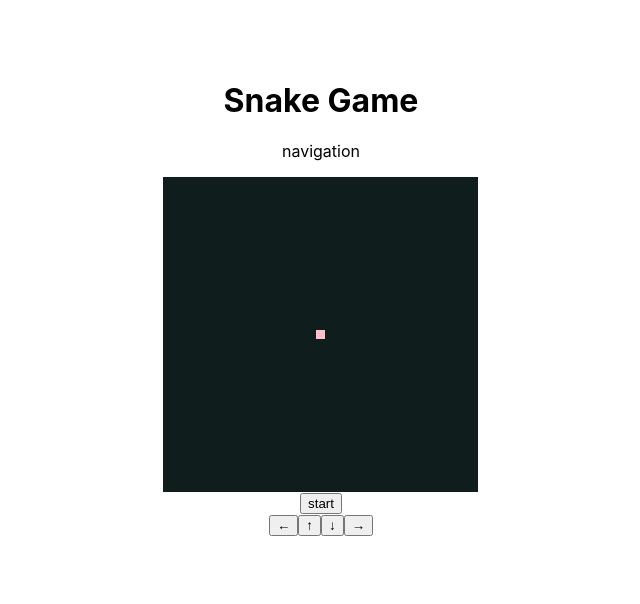
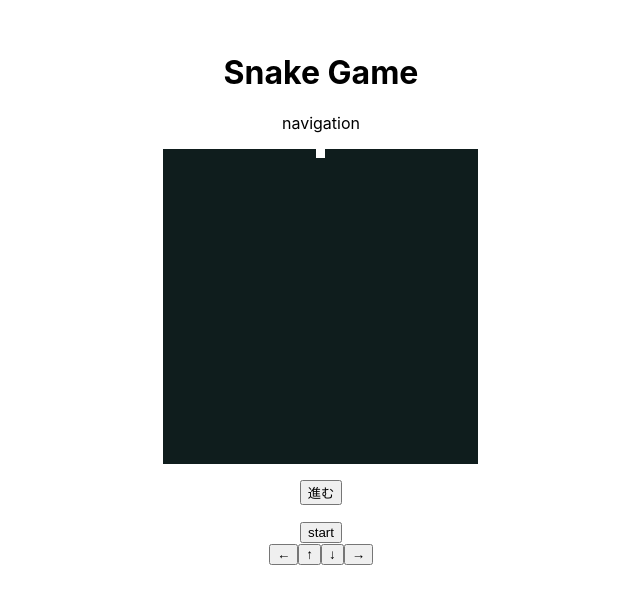
Before and after one commit to Akiyoshi999/hook-snake-game, a React (Create React App) app: page / in a window 1280 px wide. Shown: the part 102-706 px from the top of the page, without its empty margins (319-959 px from the left). Built offline with nearby package versions, Linux system fonts and the light colour scheme.

Commit message:
スネークをタイマーで真っ直ぐに動作する処理追加

```diff
--- a/src/App.js
+++ b/src/App.js
@@ -1,14 +1,53 @@
-import React from 'react'
+import React, { useEffect, useState } from 'react'
 import ManipulationPanel from './components/Button'
 import Field from './components/Field'
 import Button from './components/ManipulationPanel'
 import Navigation from './components/Navigation'
 import { initFields } from './utils'
 
-const fields = initFields(35)
-fields[17][17] = 'food'
+const initalPosition = { x: 17, y: 17 }
+const initalValues = initFields(35, initalPosition)
+const defaultInterval = 100
+
+let timer = undefined
+const unsubscribe = () => {
+  if (!timer) {
+    return
+  }
+  clearInterval(timer)
+}
 
 function App() {
+  const [fields, setFields] = useState(initalValues)
+  const [position, setPotision] = useState()
+  const [tick, setTick] = useState(0)
+
+  useEffect(() => {
+    setPotision(initalPosition)
+    // ゲームの中の時間を管理する
+    timer = setInterval(() => {
+      setTick((tick) => tick + 1)
+    }, defaultInterval)
+    return unsubscribe //return コンポーネントが削除される時に実行する関数
+  }, [])
+
+  useEffect(() => {
+    if (!position) {
+      return
+    }
+    goUP()
+  }, [tick])
+
+  // スネークの進行
+  const goUP = () => {
+    const { x, y } = position
+    const nextY = Math.max(y - 1, 0)
+    fields[y][x] = ''
+    fields[nextY][x] = 'snake'
+    setPotision({ x, y: nextY })
+    setFields(fields)
+  }
+
   return (
     <div className="App">
       <header className="header">
@@ -20,6 +59,9 @@ function App() {
       <main className="main">
         <Field fields={fields} />
       </main>
+      <div style={{ padding: '16px' }}>
+        <button onClick={goUP}>進む</button>
+      </div>
       <footer className="footer">
         <Button />
         <ManipulationPanel />
--- a/src/components/Button.jsx
+++ b/src/components/Button.tsx
@@ -1,6 +1,6 @@
 import React from 'react'
 
-const ManipulationPanel = () => {
+const ManipulationPanel: React.FC = () => {
   return (
     <div className="manipulation-panel">
       <button>←</button>
--- a/src/utils/index.ts
+++ b/src/utils/index.ts
@@ -1,9 +1,15 @@
-export const initFields = (fieledSize: number) => {
+type Coordinate = {
+  x: number
+  y: number
+}
+
+export const initFields = (fieledSize: number, initialPosition: Coordinate) => {
   const fileds = []
   for (let i = 0; i < fieledSize; i++) {
     const cols = new Array(fieledSize).fill('')
     fileds.push(cols)
   }
+  fileds[initialPosition.y][initialPosition.x] = 'snake'
 
   return fileds
 }
```
Also changed, not shown: package.json (+7 -1 lines), .eslintrc.js, 1 other file (tests, documents, lock files or other folders).
